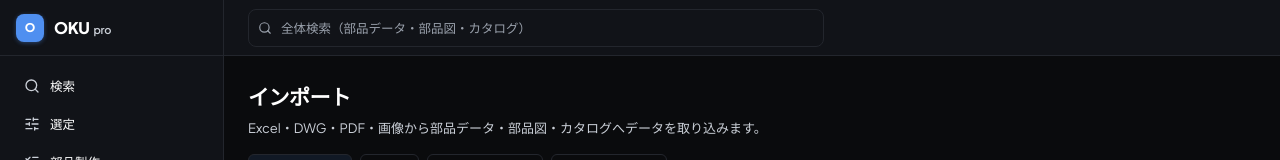
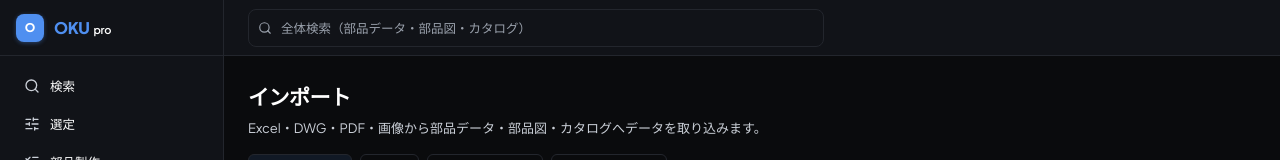
Before and after one commit to cuongluv92/Sekkei, a Next.js app: page /import in a window 1280 px wide. Shown: the top 160 px of the page. Built offline with nearby package versions, Linux system fonts and the light colour scheme.

Commit message:
Swap OKU/pro wordmark colors
"OKU" now uses the accent color, "pro" is white — inverted from the
previous white-OKU/muted-pro pairing, per request.

```diff
--- a/src/components/layout/AppSidebar.tsx
+++ b/src/components/layout/AppSidebar.tsx
@@ -61,8 +61,8 @@ export function AppSidebar({ open, onClose }: { open: boolean; onClose: () => vo
               O
             </span>
             <span className="flex items-baseline gap-1">
-              <span className="text-[16px] font-extrabold tracking-tight text-foreground">OKU</span>
-              <span className="text-[11px] font-semibold tracking-tight text-muted">pro</span>
+              <span className="text-[16px] font-extrabold tracking-tight text-accent">OKU</span>
+              <span className="text-[11px] font-semibold tracking-tight text-foreground">pro</span>
             </span>
           </Link>
           <button onClick={onClose} className="text-muted hover:text-foreground md:hidden">
```
